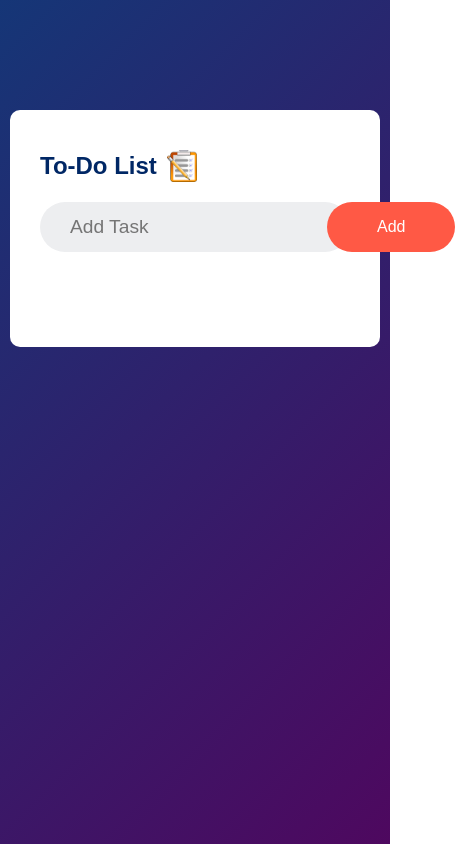
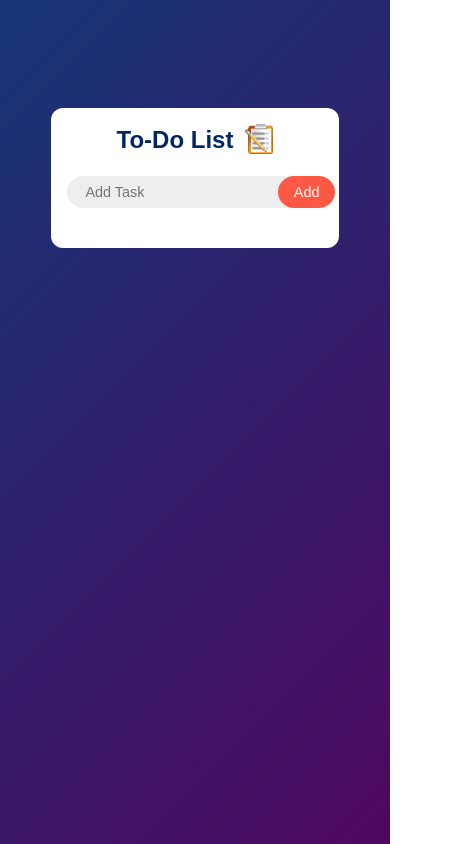
Before and after one commit to Parthib-Git22/to-do-list, a plain HTML site: page index.html in a window 390 px wide. Shown: the whole page, 455 px wide, since content can reach past the window. Drawn offline with Linux system fonts and the light colour scheme.

Commit message:
todo-app made responsive

```diff
--- a/app.js
+++ b/app.js
@@ -26,7 +26,7 @@ listContainer.addEventListener("click",function(e){
         saveData();
     }
     else if(e.target.tagName === "SPAN"){
-        e.target.parentElement.remove();
+        e.target.parentElement.remove(); // LI is the parent element
         saveData();
     }
 },false);
--- a/index.html
+++ b/index.html
@@ -9,15 +9,12 @@
 <body>
     <div class="container">
         <div class="todo-app">
-            <h2>To-Do List <img src="./img/to-do-list-img.webp" alt="to-do-list-image"></h2>
+            <h2>To-Do List <img src="./img/to-do-list-img.webp" alt="to-do-list-image" style="margin-bottom: 2px;"></h2>
             <div class="row">
                 <input type="text" id="input-box" placeholder="Add Task">
-                <button onclick="addTask()">Add</button>
+                <button onclick="addTask()" class="add-btn">Add</button>
             </div>
             <ul id="list-container">
-                <!-- <li class="checked">Task 1</li>
-                <li>Task 2</li>
-                <li>Task 3</li> -->
             </ul>
         </div>
     </div>
--- a/style.css
+++ b/style.css
@@ -8,61 +8,59 @@
     width: 100%;
     min-height:100vh;
     background: linear-gradient(135deg,#153677,#4e085f);
-    padding: 10px;
+    padding: .75rem;
+    overflow-x: hidden;
 }
 .todo-app{
-    width: 100%;
-    max-width: 540px;
+    width: 30rem;
     background: white;
-    margin: 100px auto 20px;
-    padding: 40px 30px 70px;
-    border-radius: 10px;
+    margin: 6rem auto;
+    padding: 2.75rem 2.25rem;
+    border-radius: .75rem;
 }
-/* img{
-    width: 25px;
-    height: 25px;
-} */
 .todo-app h2{
     color: #002765;
     display: flex;
     align-items: center;
-    margin-bottom: 20px;
+    justify-content: center;
+    margin-bottom: 1.25rem;
 }
 .todo-app h2 img{
-    width: 30px;
-    margin-left: 10px;
+    width: 1.75rem;
+    margin-left: .75rem;
 }
  .row{
+    width: 100%;
     display: flex;
     justify-content: space-between;
     align-items: center;
     background: #edeef0;
-    border-radius: 30px;
-    padding-left: 20px;
-    margin-bottom: 25px;
+    border-radius: 1.8rem;
+    padding-left: 1.25rem;
+    margin-bottom: 1.5rem;
 }
-input{
-    flex: 1;  /* takes full width */
+#input-box{
+    /* flex: 1; */
     border: none;
     outline: none;
     background: transparent;
-    padding: 10px;
-    font-size: 1.2rem;
+    padding: .75rem .5rem;
+    font-size: 1.1rem;
 }
-button{
+.add-btn{
     border: none;
     outline: none;
-    padding: 16px 50px;
+    padding: 1rem 1.75rem;
     background: #ff5945;
     color: white;
-    font-size: 16px;
+    font-size: 1.1rem;
     cursor: pointer;
-    border-radius: 40px;
+    border-radius: 1.8rem;
 }
 ul li{
     list-style: none;
-    font-size: 17px;
-    padding: 12px 8px 12px 50px;
+    font-size: 1rem;
+    padding: .75rem .5rem .75rem 3rem;
     user-select: none;
     cursor: pointer;
     position: relative;
@@ -70,14 +68,14 @@ ul li{
 ul li::before{
     content: '';
     position: absolute;
-    height: 28px;
-    width: 28px;
+    height: 1.67rem;
+    width: 1.67rem;
     border-radius: 50%;
     background-image: url('/To-Do List/img/unchecked.png');
-    background-size: cover;
+    background-size: contain;
     background-position: center;
-    top: 9px;
-    left: 8px;
+    top: .55rem;
+    left: .5rem;
 }
 ul li.checked{
     color: #555;
@@ -89,15 +87,49 @@ ul li.checked::before{
 ul li span{
     position: absolute;
     right: 0;
-    top: 5px;
-    width: 40px;
-    height: 40px;
+    top: .3rem;
+    width: 2.5rem;
+    height: 2.5rem;
     border-radius: 50%;
-    font-size: 22px;
+    font-size: 1.375rem;
     color: #555;
-    line-height: 40px;
+    line-height: 2.5rem;
     text-align: center;
 }
 ul li span:hover{
     background: #edeef0;
 }
+@media (max-width: 640px) {
+    .todo-app{
+        width: 22rem;
+        padding: 1.5rem;
+    }
+    .row{
+        padding-left: .5rem;
+    }
+    #input-box{
+        font-size: 1rem;
+        padding: .5rem;
+    }
+    .add-btn{
+        padding: .7rem 1.2rem;
+        font-size: 1rem;
+    }
+}
+@media (max-width: 430px) {
+    .todo-app{
+        width: 18rem;
+        padding: 1rem;
+    }
+    .row{
+        padding-left: .75rem;
+    }
+    #input-box{
+        font-size: .9rem;
+        padding: .4rem;
+    }
+    .add-btn{
+        padding: .5rem 1rem;
+        font-size: .9rem;
+    }
+}
```
